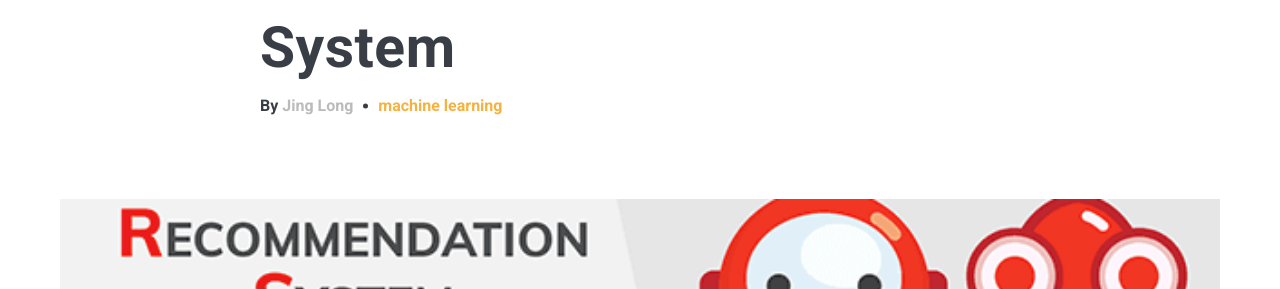
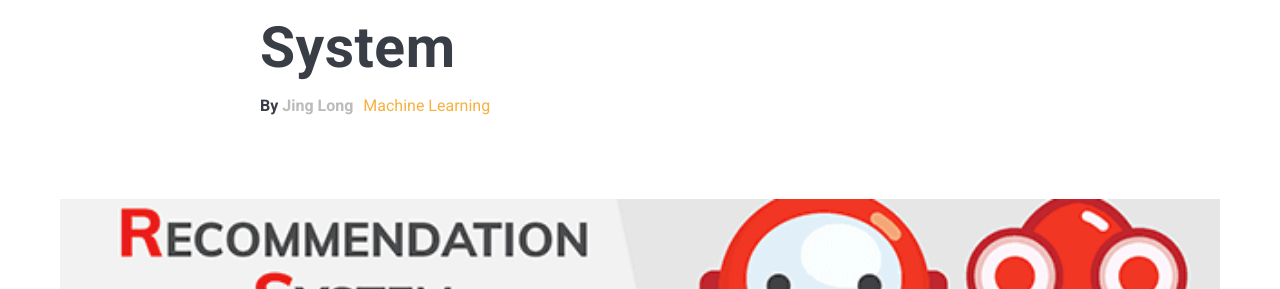
Before and after one commit to jing042323/jing-long, a Jekyll site: the page built from _posts/2021-09-15-NCM_part3.markdown, in a window 1280 px wide and 900 px high. Shown: the part 404-693 px from the top of the window. Built offline with Jekyll 4.4.1, drawn with Linux system fonts in a browser that asks for light colours; nearby versions of some CDN libraries; comment, search, counter and statistics services are not loaded.

Commit message:
update tags

```diff
--- a/_layouts/post.html
+++ b/_layouts/post.html
@@ -20,7 +20,7 @@
           {% if page.tags.size >= 1 %}
           <div class="post__tags">
             {% for tag in page.tags %}
-              <a href="{{ site.baseurl }}/tag/{{ tag }}" class="post__tags-tag">{{ tag }}</a>
+              <a>{{ tag }}</a>
             {% endfor %}
           </div>
           {% endif %}
--- a/_posts/2021-09-15-NCM_part1.markdown
+++ b/_posts/2021-09-15-NCM_part1.markdown
@@ -3,7 +3,7 @@
 title:  NetEase Cloud Music Part I - User Analysis
 date:   2021-09-15
 image:  ncm.png
-tags: [machine learning]
+tags: [Machine Learning]
 ---
 
 In order to help NetEase Cloud Music (NCM) enhance user experience and ultimately improve its user engagement, we aim to differentiate inactive users from active users and build a personalized recommender system. In this report we provide a summary of our findings from analysis of the NCM business case and the accompanying data set. The code used to perform the analysis and develop recommender systems can be found in [my Github](https://github.com/jing042323/Case-Study/tree/main/NCM).
--- a/_posts/2021-09-15-NCM_part2.markdown
+++ b/_posts/2021-09-15-NCM_part2.markdown
@@ -3,7 +3,7 @@
 title: NetEase Cloud Music Part II - Prediction Model
 date: 2021-09-15
 image: ncm_part2.png
-tags: [machine learning]
+tags: [Machine Learning]
 ---
 
 In order to help NetEase Cloud Music (NCM) enhance user experience and ultimately improve its user engagement, we aim to differentiate inactive users from active users and build a personalized recommender system. In this report we provide a summary of our findings from analysis of the NCM business case and the accompanying data set. The code used to perform the analysis and develop recommender systems can be found in [my Github](https://github.com/jing042323/Case-Study/tree/main/NCM).
--- a/_posts/2021-09-15-NCM_part3.markdown
+++ b/_posts/2021-09-15-NCM_part3.markdown
@@ -3,7 +3,7 @@
 title: NetEase Cloud Music Part III - Recommender System
 date: 2021-09-15
 image: ncm_part3.png
-tags: [machine learning]
+tags: [Machine Learning]
 ---
 
 In order to help NetEase Cloud Music (NCM) enhance user experience and ultimately improve its user engagement, we aim to differentiate inactive users from active users and build a personalized recommender system. In this report we provide a summary of our findings from analysis of the NCM business case and the accompanying data set. The code used to perform the analysis and develop recommender systems can be found in [my Github](https://github.com/jing042323/Case-Study/tree/main/NCM).
```
